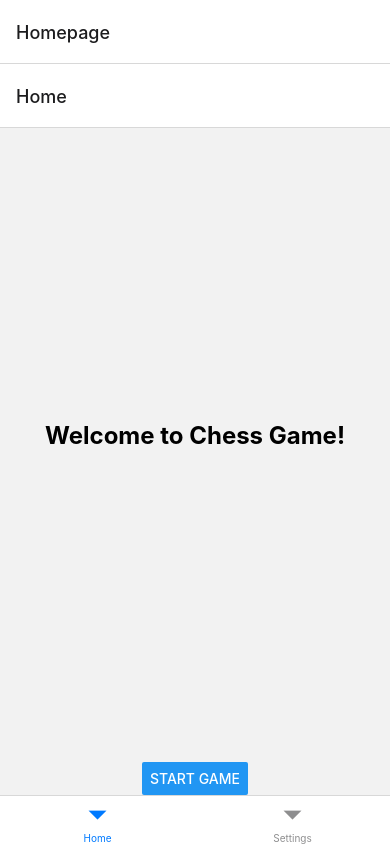
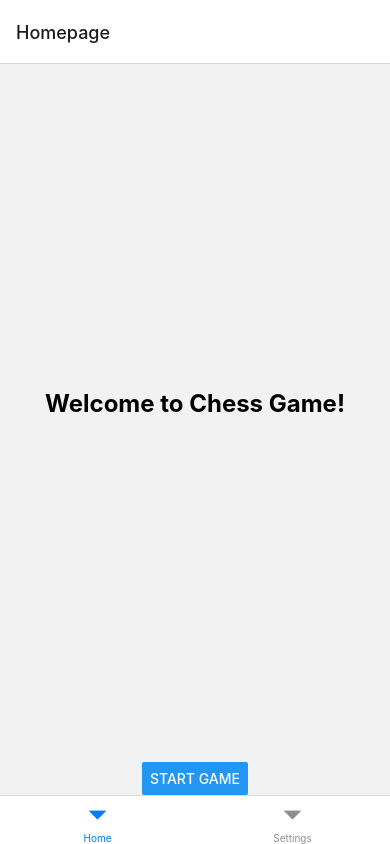
Before and after one commit to OP2-CheckMate/OnlineChessFront, a React Native app: screen /Homepage in a window 390 px wide. Built offline with nearby package versions, Linux system fonts and the light colour scheme.

Commit message:
hide header in tab nav

```diff
--- a/components/HomepageTabNav.tsx
+++ b/components/HomepageTabNav.tsx
@@ -7,7 +7,11 @@ const Tab = createBottomTabNavigator();
 
 const HomepageTabNav = () => {
     return(
-        <Tab.Navigator>
+        <Tab.Navigator
+            screenOptions={{
+                headerShown: false
+                }}
+        >
             <Tab.Screen name="Home" component={Homepage} />
             <Tab.Screen name="Settings" component={Settings} />
         </Tab.Navigator>
```
